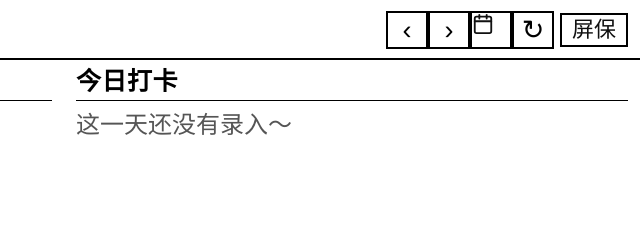
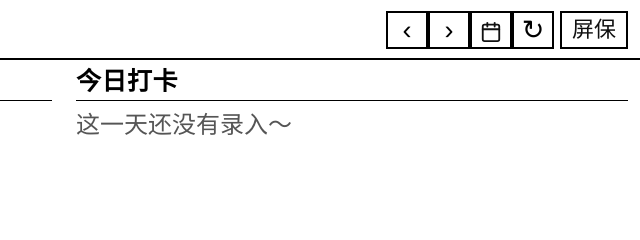
Before and after one commit to jo20099/kindle-diary, a plain HTML site: page index.html in a window 1280 px wide. Shown: the top 240 px of the page, 640-1280 px from the left. Drawn offline with Linux system fonts and the light colour scheme; no server answers.

Commit message:
fix(web): 顶栏屏保入口(.barLink)对齐四个按钮高度(38px/line-height:34px)；修正今天图标居中

```diff
--- a/index.html
+++ b/index.html
@@ -17,7 +17,6 @@ body { font-family:'Helvetica Neue', Helvetica, Arial, 'Segoe UI', Roboto, 'Ping
 /* 四个按钮统一为等高等宽 flex 盒子：无论文字还是 SVG 都垂直水平居中、高度一致 */
 .btn { display:inline-block; vertical-align:middle; width:42px; height:38px; line-height:34px; text-align:center; padding:0; border:2px solid #000; font-size:27px; color:#000; text-decoration:none; overflow:hidden; box-sizing:border-box; }
 .btn svg { display:inline-block; vertical-align:middle; }
-.btn svg { display:block; }
 table { width:100%; border-collapse:collapse; table-layout:fixed; }
 /* 主内容滚动区：高度由 JS 按视口-顶栏-底栏算成固定像素，避免被 fixed 底栏遮住长作业 */
 #scroll { overflow-y:auto; -webkit-overflow-scrolling:touch; }
@@ -70,7 +69,7 @@ table { width:100%; border-collapse:collapse; table-layout:fixed; }
 .saverWt .wx { font-size:28px; margin:6px 0; }
 .saverWt .wt3 { font-size:26px; }
 .saverHist { font-size:28px; line-height:46px; word-break:break-all; }
-.barLink { display:inline-block; vertical-align:middle; font-size:22px; color:#111; text-decoration:none; border:2px solid #000; padding:4px 10px; line-height:1; margin-left:6px; box-sizing:border-box; }
+.barLink { display:inline-block; vertical-align:middle; height:38px; line-height:34px; text-align:center; font-size:22px; color:#111; text-decoration:none; border:2px solid #000; padding:0 10px; margin-left:6px; box-sizing:border-box; }
 </style>
 </head>
 <body>
```
